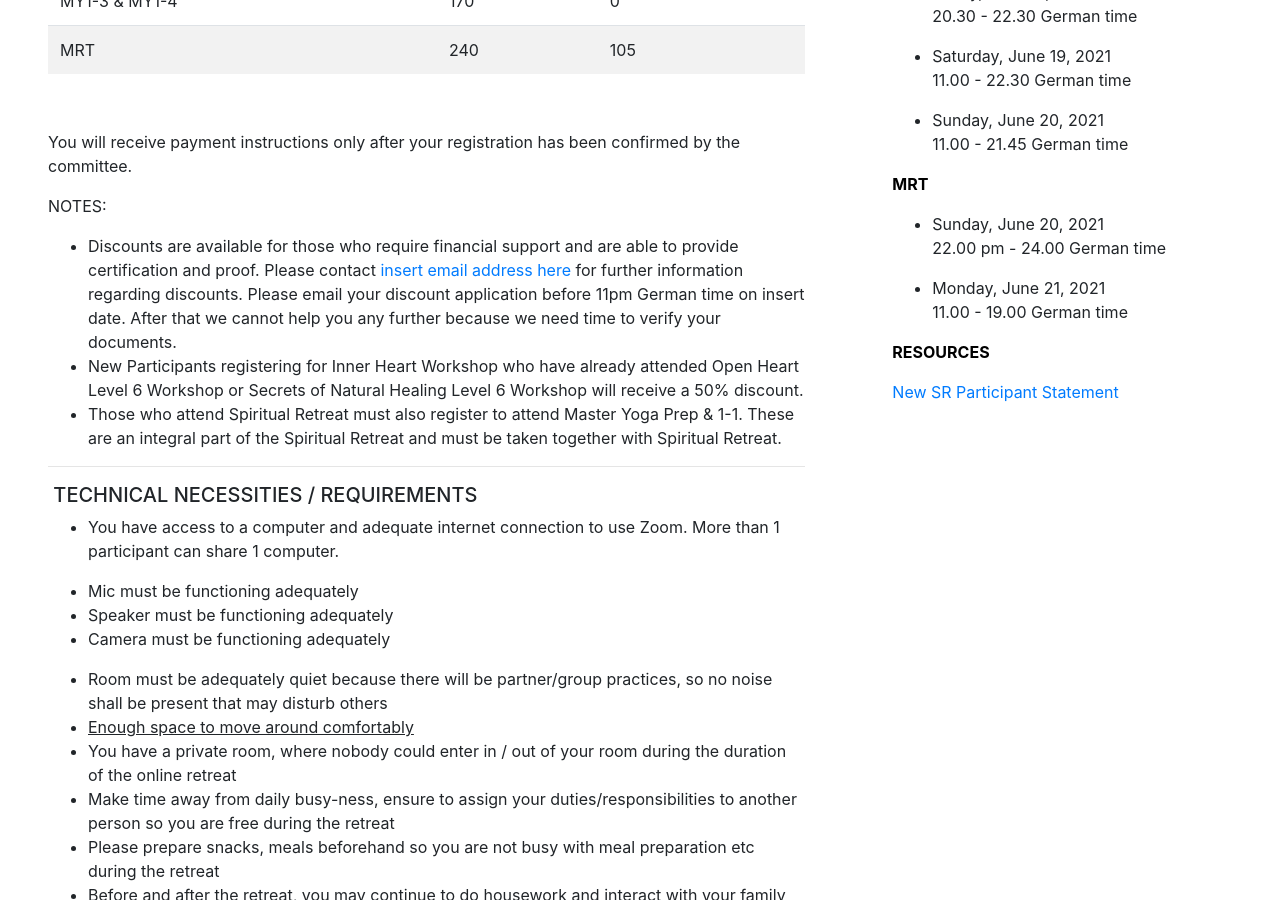
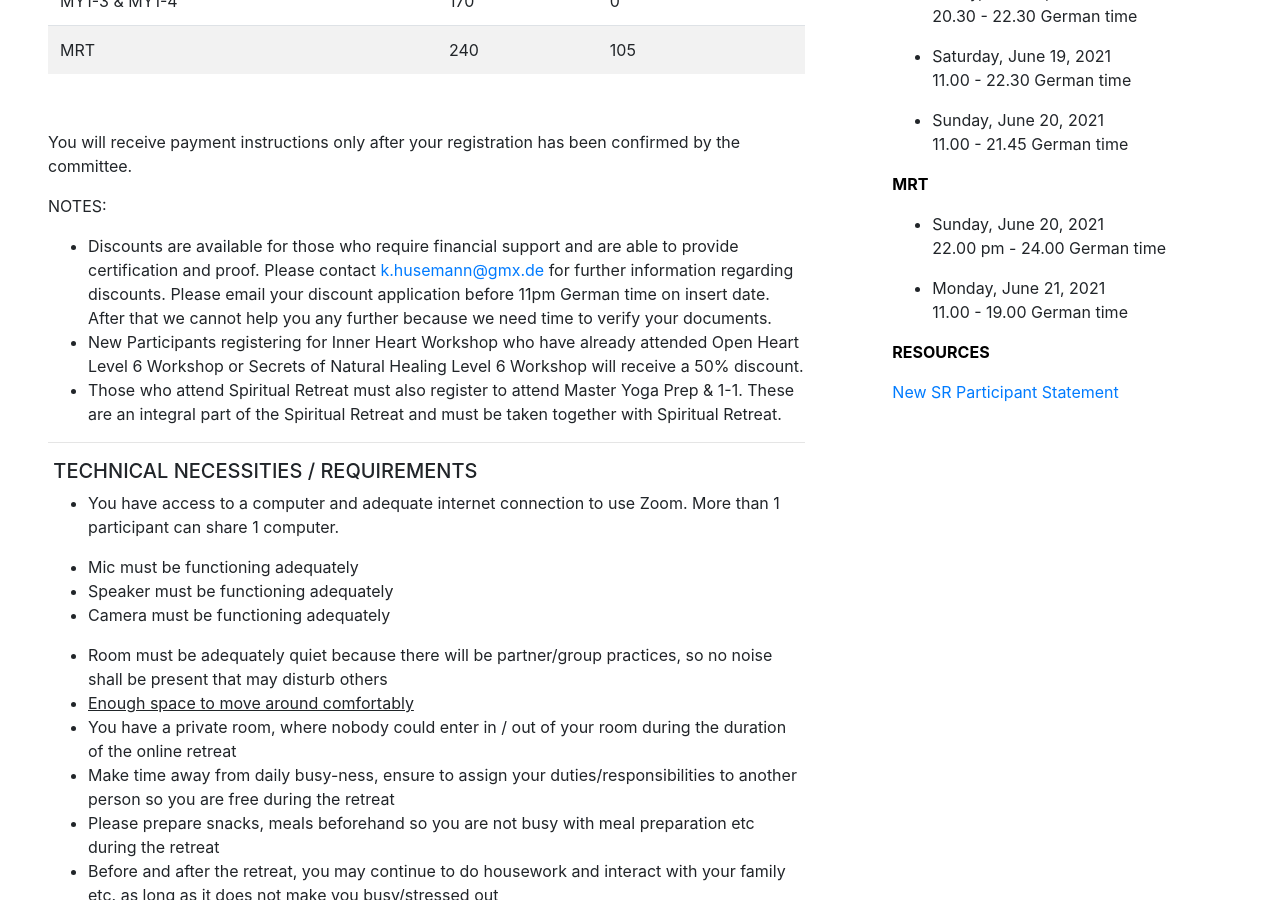
Before and after one commit to dizzy42/retreat_europe_2021, a Jekyll site: the page built from fees.html, in a window 1280 px wide and 900 px high, scrolled down 796 px. Built offline with Jekyll 4.4.1, drawn with Linux system fonts in a browser that asks for light colours.

Commit message:
Add email address for katrin

```diff
--- a/_includes/footer.html
+++ b/_includes/footer.html
@@ -3,7 +3,7 @@
 		<div class="col-md-8">
 		</div>
 		<div class="col-md-4">
-			<a class="float-right btn btn-lrg btn-success" href="mailto:info@open-heart-germany.com" style="margin: 1rem 2rem 1rem 0; background: #0c5460;">
+			<a class="float-right btn btn-lrg btn-success" href="mailto:k.husemann@gmx.de" style="margin: 1rem 2rem 1rem 0; background: #0c5460;">
 				<span>Contact Us</span>
 			</a>
 		</div>
--- a/fees.html
+++ b/fees.html
@@ -55,7 +55,7 @@ title: Fees
 			<p>You will receive payment instructions only after your registration has been confirmed by the committee.</p>
 			<p>NOTES:</p>
 			<ul>
-				<li>Discounts are available for those who require financial support and are able to provide certification and proof. Please contact <a href="mailto:someone@gmail.com" target="_blank" rel="noopener noreferrer">insert email address here</a> for further information regarding discounts. Please email your discount application before 11pm German time on insert date. After that we cannot help you any further because we need time to verify your documents.</li>
+				<li>Discounts are available for those who require financial support and are able to provide certification and proof. Please contact <a href="mailto:k.husemann@gmx.de" target="_blank" rel="noopener noreferrer">k.husemann@gmx.de</a> for further information regarding discounts. Please email your discount application before 11pm German time on insert date. After that we cannot help you any further because we need time to verify your documents.</li>
 				<li>New Participants registering for Inner Heart Workshop who have already attended Open Heart Level 6 Workshop or Secrets of Natural Healing Level 6 Workshop will receive a 50% discount.</li>
 				<li>Those who attend Spiritual Retreat must also register to attend Master Yoga Prep &amp; 1-1. These are an integral part of the Spiritual Retreat and must be taken together with Spiritual Retreat.</li>
 			</ul>
--- a/registration.html
+++ b/registration.html
@@ -56,7 +56,7 @@ title: Registration
       Because the retreat will be conducted in a very short time frame from when the registration opens, for those who already submitted the form and have received a confirmation email from the committee, no cancellations are allowed.
     </p>
     <p>
-      However, for cancellations due to sudden & unexpected matters, please email: INSERT EMAIL ADDRESS HERE at least 1 day before the retreat starts. There will be no refunds for cancellations without prior approval that will be considered on a case by case basis.
+      However, for cancellations due to sudden & unexpected matters, please email: <a href="mailto:k.husemann@gmx.de" target="_blank" rel="noopener noreferrer">k.husemann@gmx.de</a> at least 1 day before the retreat starts. There will be no refunds for cancellations without prior approval that will be considered on a case by case basis.
     </p>
   </article>
 	<div class="col-md-4">
```
